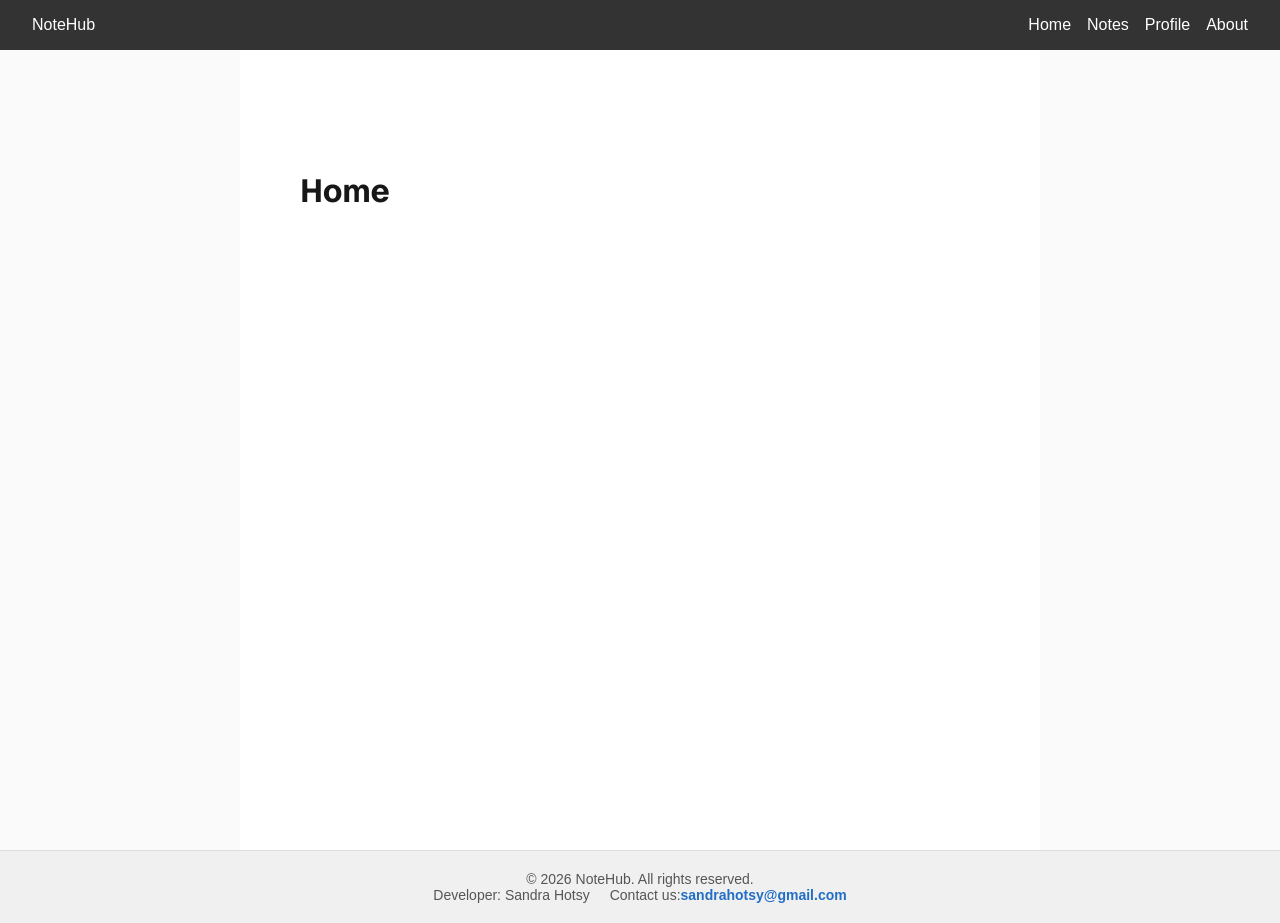
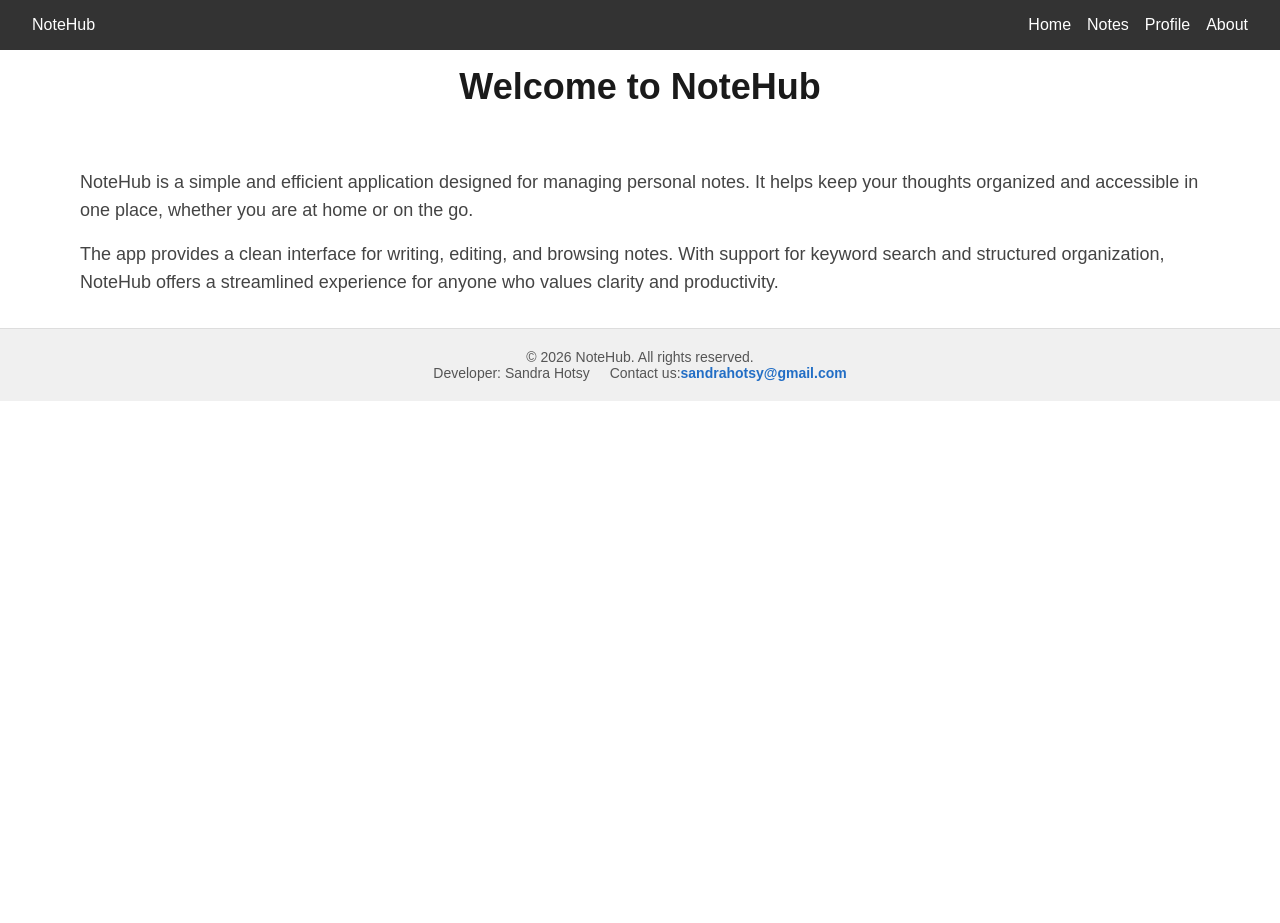
Before and after one commit to oleksandrahotsyn/07-routing-nextjs, a Next.js app: page / in a window 1280 px wide. After the commit the page ends 800 px from the top, so only its background shows below. Built offline with nearby package versions, Linux system fonts and the light colour scheme.

Commit message:
update Home

```diff
--- a/app/page.module.css
+++ b/app/page.module.css
@@ -1,141 +1,25 @@
-.page {
-  --background: #fafafa;
-  --foreground: #fff;
-
-  --text-primary: #000;
-  --text-secondary: #666;
-
-  --button-primary-hover: #383838;
-  --button-secondary-hover: #f2f2f2;
-  --button-secondary-border: #ebebeb;
-
-  display: flex;
-  min-height: 100vh;
-  align-items: center;
-  justify-content: center;
-  font-family: var(--font-geist-sans);
-  background-color: var(--background);
+.main {
+  flex: 1;
 }
 
-.main {
-  display: flex;
-  min-height: 100vh;
-  width: 100%;
-  max-width: 800px;
-  flex-direction: column;
-  align-items: flex-start;
-  justify-content: space-between;
-  background-color: var(--foreground);
-  padding: 120px 60px;
+.container {
+  width: 90%;
+  max-width: 1280px;
+  margin: 0px auto;
+  padding: 16px 16px;
 }
 
-.intro {
-  display: flex;
-  flex-direction: column;
-  align-items: flex-start;
-  text-align: left;
-  gap: 24px;
+.title {
+  font-size: 36px;
+  font-weight: 700;
+  color: #1a1a1a;
+  margin-bottom: 60px;
+  text-align: center;
 }
 
-.intro h1 {
-  max-width: 320px;
-  font-size: 40px;
-  font-weight: 600;
-  line-height: 48px;
-  letter-spacing: -2.4px;
-  text-wrap: balance;
-  color: var(--text-primary);
+.description {
+  font-size: 18px;
+  color: #444444;
+  line-height: 28px;
+  margin-bottom: 16px;
 }
-
-.intro p {
-  max-width: 440px;
-  font-size: 18px;
-  line-height: 32px;
-  text-wrap: balance;
-  color: var(--text-secondary);
-}
-
-.intro a {
-  font-weight: 500;
-  color: var(--text-primary);
-}
-
-.ctas {
-  display: flex;
-  flex-direction: row;
-  width: 100%;
-  max-width: 440px;
-  gap: 16px;
-  font-size: 14px;
-}
-
-.ctas a {
-  display: flex;
-  justify-content: center;
-  align-items: center;
-  height: 40px;
-  padding: 0 16px;
-  border-radius: 128px;
-  border: 1px solid transparent;
-  transition: 0.2s;
-  cursor: pointer;
-  width: fit-content;
-  font-weight: 500;
-}
-
-a.primary {
-  background: var(--text-primary);
-  color: var(--background);
-  gap: 8px;
-}
-
-a.secondary {
-  border-color: var(--button-secondary-border);
-}
-
-/* Enable hover only on non-touch devices */
-@media (hover: hover) and (pointer: fine) {
-  a.primary:hover {
-    background: var(--button-primary-hover);
-    border-color: transparent;
-  }
-
-  a.secondary:hover {
-    background: var(--button-secondary-hover);
-    border-color: transparent;
-  }
-}
-
-@media (max-width: 600px) {
-  .main {
-    padding: 48px 24px;
-  }
-
-  .intro {
-    gap: 16px;
-  }
-
-  .intro h1 {
-    font-size: 32px;
-    line-height: 40px;
-    letter-spacing: -1.92px;
-  }
-}
-
-@media (prefers-color-scheme: dark) {
-  .logo {
-    filter: invert();
-  }
-
-  .page {
-    --background: #000;
-    --foreground: #000;
-
-    --text-primary: #ededed;
-    --text-secondary: #999;
-
-    --button-primary-hover: #ccc;
-    --button-secondary-hover: #1a1a1a;
-    --button-secondary-border: #1a1a1a;
-  }
-}
--- a/app/page.tsx
+++ b/app/page.tsx
@@ -1,12 +1,23 @@
 import Image from "next/image";
-import styles from "./page.module.css";
+import css from "./page.module.css";
 
 export default function Home() {
   return (
-    <div className={styles.page}>
-      <main className={styles.main}>
-        <h1> Home </h1>
-      </main>
-    </div>
+    <main className={css.main}>
+      <div className={css.container}>
+        <h1 className={css.title}>Welcome to NoteHub</h1>
+        <p className={css.description}>
+          NoteHub is a simple and efficient application designed for managing
+          personal notes. It helps keep your thoughts organized and accessible
+          in one place, whether you are at home or on the go.
+        </p>
+        <p className={css.description}>
+          The app provides a clean interface for writing, editing, and browsing
+          notes. With support for keyword search and structured organization,
+          NoteHub offers a streamlined experience for anyone who values clarity
+          and productivity.
+        </p>
+      </div>
+    </main>
   );
 }
```
